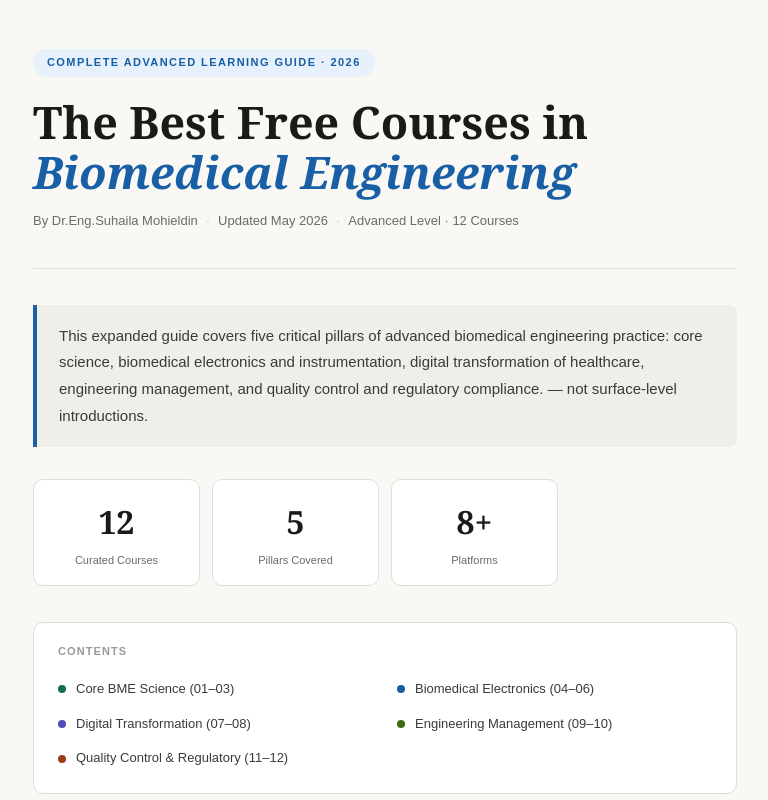
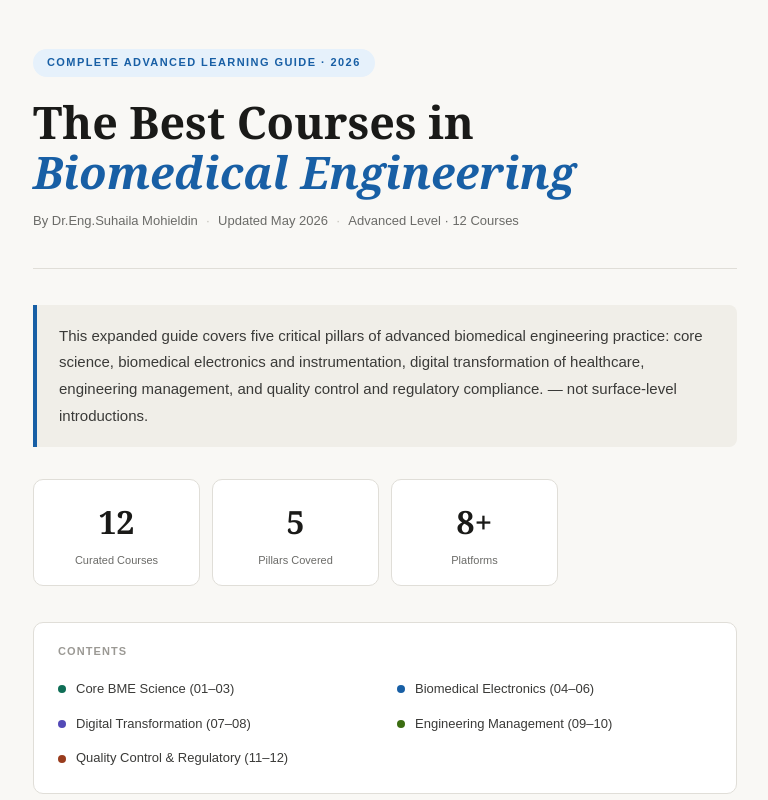
Before and after one commit to Suhaila22/Courses, a plain HTML site: page index.html in a window 1280 px wide. Shown: the top 800 px of the page, without its empty margins (255-1023 px from the left). Drawn offline with Linux system fonts and the light colour scheme.

Commit message:
Update index.html

```diff
--- a/index.html
+++ b/index.html
@@ -415,7 +415,7 @@
   <!-- HERO -->
   <div class="hero">
     <div class="hero-tag">Complete Advanced Learning Guide &middot; 2026</div>
-    <h1>The Best Free Courses in<br><em>Biomedical Engineering</em></h1>
+    <h1>The Best Courses in<br><em>Biomedical Engineering</em></h1>
     <div class="hero-meta">
       <span>By Dr.Eng.Suhaila Mohieldin </span>
       <span class="sep">&middot;</span>
```
